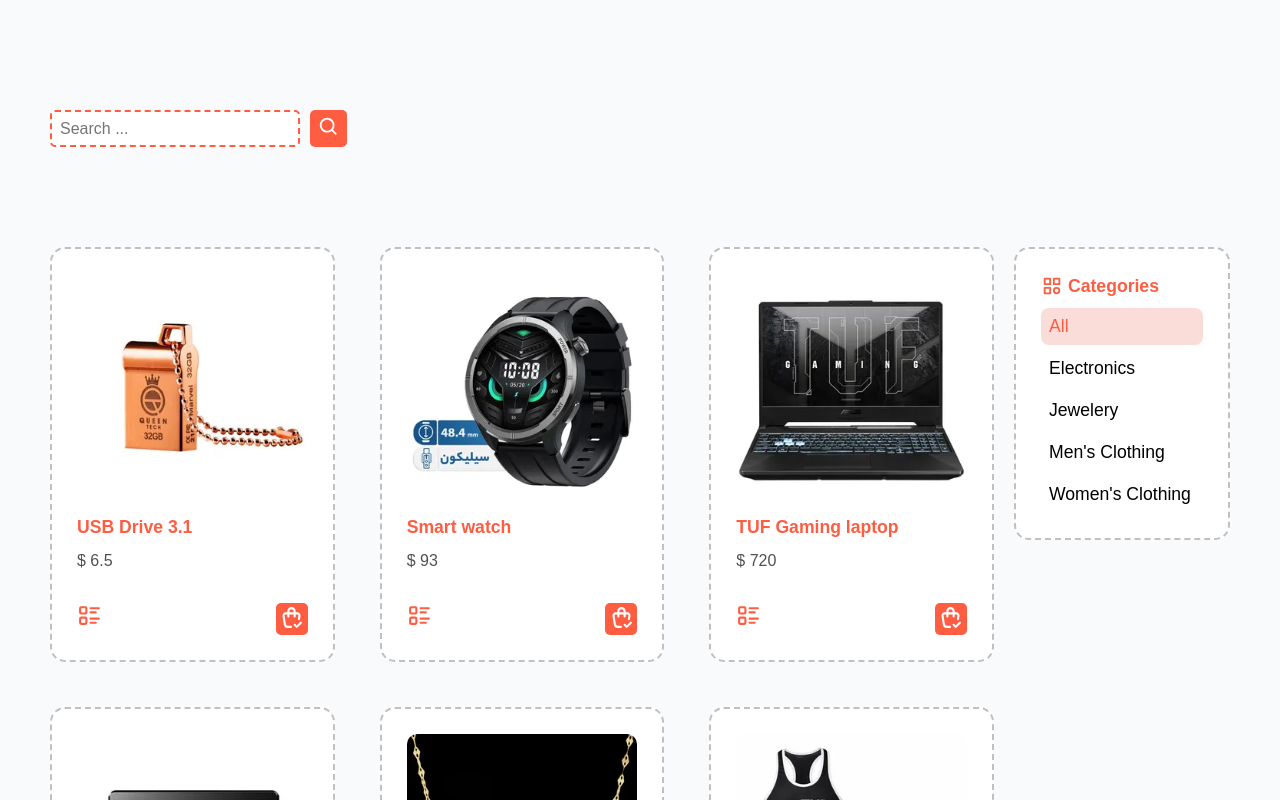
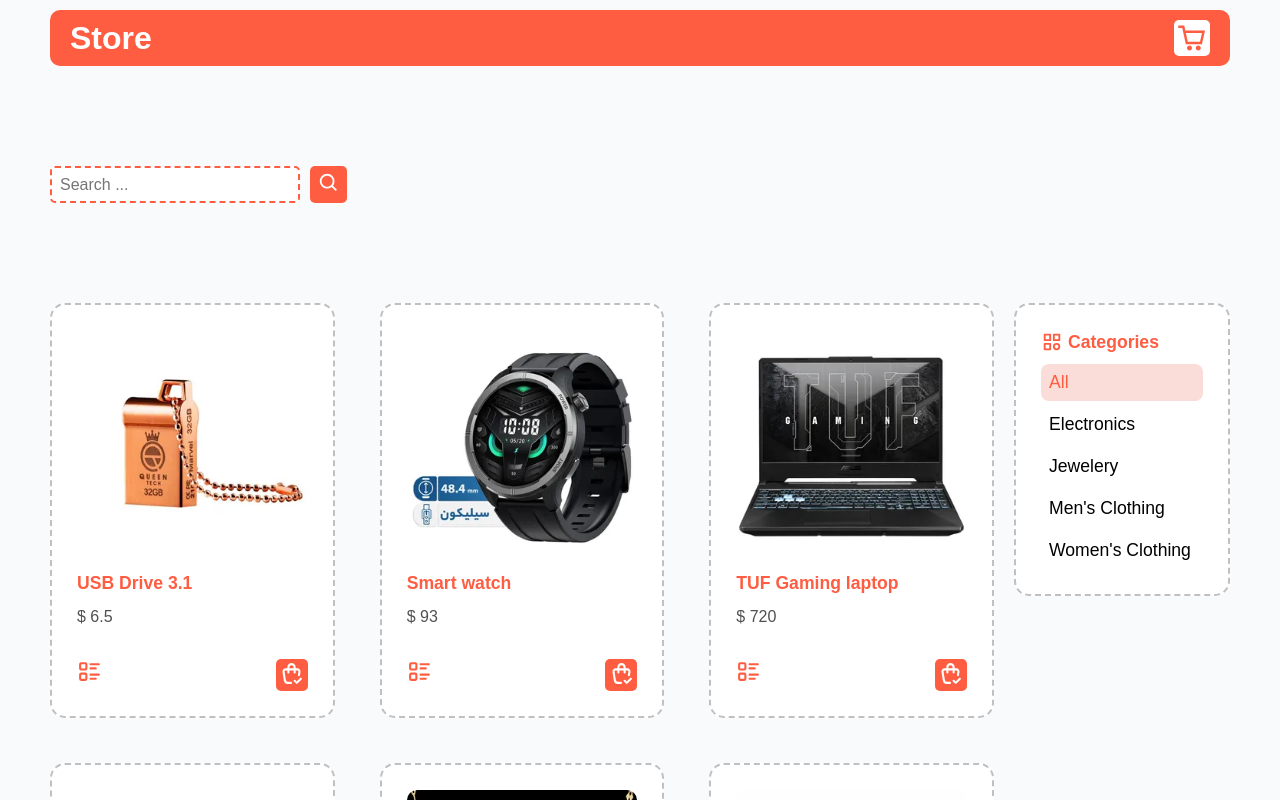
Before and after one commit to IliaMoradian11/react.js-store-app-context, a React (Vite) app: page /products in a window 1280 px wide. Shown: the top 800 px of the page. Built offline with nearby package versions, Linux system fonts and the light colour scheme.

Commit message:
Add layout to project

```diff
--- a/src/App.jsx
+++ b/src/App.jsx
@@ -4,6 +4,7 @@
 import PageNotFoundPage from "./pages/PageNotFoundPage";
 import SearchContext from "./contexts/SearchContext";
 import ProductDetailsPage from "./pages/ProductDetailsPage";
+import CartPage from "./pages/CartPage";
 
 function App() {
   return (
@@ -13,6 +14,7 @@
           <Route index element={<Navigate to={"/products"} replace={true} />} />
           <Route path="products" element={<ProductsPage />} />
           <Route path="products/:id" element={<ProductDetailsPage />} />
+          <Route path="cart" element={<CartPage />} />
           <Route path="*" element={<PageNotFoundPage />} />
         </Routes>
       </BrowserRouter>
--- a/src/components/FilterProducts.jsx
+++ b/src/components/FilterProducts.jsx
@@ -10,7 +10,7 @@
   const { category, dispatchCategory, search } = useContext(context);
 
   useEffect(() => {
-    const searchQuery = searchParams.get("search");
+    const searchQuery = searchParams.get("category");
     if (searchQuery)
       dispatchCategory({ type: "setNewValue", payload: searchQuery });
   }, []);
--- /dev/null
+++ b/src/components/Product.jsx
@@ -0,0 +1,68 @@
+import { useContext, useEffect, useState } from "react";
+import { TbListDetails, TbShoppingBagCheck } from "react-icons/tb";
+import { BiMinus, BiPlus } from "react-icons/bi";
+import { CgTrashEmpty } from "react-icons/cg";
+import { Link } from "react-router-dom";
+
+import { context } from "../contexts/SearchContext";
+
+import styles from "./Product.module.css";
+
+function Product({ product }) {
+  const [count, setCount] = useState(0);
+  const { dispatchCart, cart } = useContext(context);
+  const { id, image, title, price } = product;
+
+  useEffect(() => {
+    (async () => {
+      const wProduct = cart.find((productI) => {
+        if (productI.id === id) return productI.count;
+      });
+      setCount(wProduct ? wProduct.count : 0);
+    })();
+  }, [cart]);
+
+  return (
+    <div key={id} className={styles.product}>
+      <img src={image} alt={title} />
+      <p className={styles.title}>{title}</p>
+      <p className={styles.price}>$ {price}</p>
+      <div>
+        <Link to={`/products/${id}`}>
+          <TbListDetails size={25} color="#fe5d42" />
+        </Link>
+        <div>
+          {!!count && (
+            <>
+              <button
+                type="button"
+                onClick={() =>
+                  dispatchCart({ type: "remove", payload: product })
+                }
+              >
+                {count === 1 ? (
+                  <CgTrashEmpty size={25} color="#fff" />
+                ) : (
+                  <BiMinus size={25} color="#fff" />
+                )}
+              </button>
+              <span className={styles.count}>{count}</span>
+            </>
+          )}
+          <button
+            type="button"
+            onClick={() => dispatchCart({ type: "add", payload: product })}
+          >
+            {count ? (
+              <BiPlus size={25} color="#fff" />
+            ) : (
+              <TbShoppingBagCheck size={25} color="#fff" />
+            )}
+          </button>
+        </div>
+      </div>
+    </div>
+  );
+}
+
+export default Product;
--- /dev/null
+++ b/src/components/Product.module.css
@@ -0,0 +1,45 @@
+.product {
+  background: #fff;
+  border: 2px dashed silver;
+  display: flex;
+  flex-direction: column;
+  padding: 25px;
+  border-radius: 15px;
+}
+.product .title {
+  font-size: 1.1rem;
+  font-weight: 600;
+  color: #fe5d42;
+  margin: 10px 0;
+}
+.product .price {
+  color: #505050;
+  margin-bottom: 30px;
+}
+.product img {
+  border-radius: 10px;
+}
+.product div {
+  display: flex;
+  align-items: center;
+  justify-content: space-between;
+}
+.product div button {
+  background-color: #fe5d42;
+  border: none;
+  border-radius: 5px;
+  width: 32px;
+  height: 32px;
+  transition: all 0.2s ease-in-out;
+}
+.product div button:hover {
+  opacity: 0.8;
+}
+.product button,
+.product a {
+  cursor: pointer;
+}
+.count {
+  font-size: 1rem;
+  margin: 0 15px;
+}
--- a/src/components/ProductsContainer.jsx
+++ b/src/components/ProductsContainer.jsx
@@ -1,24 +1,12 @@
 import styles from "./ProductsContainer.module.css";
-import { TbListDetails, TbShoppingBagCheck } from "react-icons/tb";
-import { Link } from "react-router-dom";
+
+import Product from "./Product";
 
 function ProductsContainer({ productsToShow }) {
   return (
     <div className={styles.container}>
       {productsToShow.map((product) => (
-        <div key={product.id} className={styles.product}>
-          <img src={product.image} alt={product.title} />
-          <p className={styles.title}>{product.title}</p>
-          <p className={styles.price}>$ {product.price}</p>
-          <div>
-            <Link to={`/products/${product.id}`}>
-              <TbListDetails size={25} color="#fe5d42" />
-            </Link>
-            <button type="button">
-              <TbShoppingBagCheck size={25} color="#fff" />
-            </button>
-          </div>
-        </div>
+        <Product key={product.id} product={product} />
       ))}
     </div>
   );
--- a/src/components/ProductsContainer.module.css
+++ b/src/components/ProductsContainer.module.css
@@ -4,43 +4,3 @@
   grid-template-columns: repeat(auto-fill, minmax(250px, 1fr));
   gap: 45px;
 }
-.product {
-  background: #fff;
-  border: 2px dashed silver;
-  display: flex;
-  flex-direction: column;
-  padding: 25px;
-  border-radius: 15px;
-}
-.product .title {
-  font-size: 1.1rem;
-  font-weight: 600;
-  color: #fe5d42;
-  margin: 10px 0;
-}
-.product .price {
-  color: #505050;
-  margin-bottom: 30px;
-}
-.product img {
-  border-radius: 10px;
-}
-.product div {
-  display: flex;
-  align-items: center;
-  justify-content: space-between;
-}
-.product div button {
-  background-color: #fe5d42;
-  border: none;
-  border-radius: 5px;
-  width: 32px;
-  height: 32px;
-  transition: all 0.2s ease-in-out;
-}
-.product div button:hover {
-  opacity: 0.8;
-}
-.product div > * {
-  cursor: pointer;
-}
--- a/src/components/SearchBox.jsx
+++ b/src/components/SearchBox.jsx
@@ -11,8 +11,10 @@
 
   useEffect(() => {
     const searchQuery = searchParams.get("search");
-    if (searchQuery)
+    if (searchQuery) {
       dispatchSearch({ type: "setNewValue", payload: searchQuery });
+      setToSearchText(searchQuery);
+    }
   }, []);
 
   function inputChangeHandler(e) {
@@ -21,7 +23,6 @@
 
   function searchHandler(e) {
     e.preventDefault();
-    console.log(category);
     if (search && category) {
       setSearchParams({ category, search });
     } else if (search) {
--- a/src/contexts/SearchContext.jsx
+++ b/src/contexts/SearchContext.jsx
@@ -33,7 +33,37 @@
   }
 }
 
+function addProduct(state, action) {
+  return state.find((product) => product.id === action.payload.id)
+    ? state.map((product) => {
+        if (product.id !== action.payload.id) return product;
+        return { ...product, count: product.count + 1 };
+      })
+    : [...state, { ...action.payload, count: 1 }];
+}
+
+function removeProduct(state, action) {
+  return state.find((product) => product.id === action.payload.id)
+    ? state.map((product) => {
+        if (product.id !== action.payload.id) return product;
+        return { ...product, count: product.count - 1 };
+      })
+    : state.filter((product) => product.id !== action.payload.id);
+}
+
+function cartReducer(state, action) {
+  switch (action.type) {
+    case "add":
+      return addProduct(state, action);
+    case "remove":
+      return removeProduct(state, action);
+    default:
+      throw new Error("The value you pass to reducer is not valid");
+  }
+}
+
 function SearchContext({ children }) {
+  const [cart, dispatchCart] = useReducer(cartReducer, []);
   const [search, dispatchSearch] = useReducer(searchReducer, "");
   const [category, dispatchCategory] = useReducer(categoryReducer, "");
   const [toSearchText, setToSearchText] = useState("");
@@ -48,6 +78,8 @@
         dispatchCategory,
         toSearchText,
         setToSearchText,
+        cart,
+        dispatchCart,
       }}
     >
       {children}
--- /dev/null
+++ b/src/layouts/Layout.jsx
@@ -0,0 +1,21 @@
+import { CgShoppingCart } from "react-icons/cg";
+import { Link } from "react-router-dom";
+
+import styles from "./Layout.module.css";
+
+function Layout({ children }) {
+  return (
+    <>
+      <header className={styles.header}>
+        <h1>Store</h1>
+        <Link to="/cart">
+          <CgShoppingCart size={30} color="#fe5d42" />
+        </Link>
+      </header>
+      {children}
+      <footer className={styles.footer}>Developed by Ilia with ❤️</footer>
+    </>
+  );
+}
+
+export default Layout;
--- /dev/null
+++ b/src/layouts/Layout.module.css
@@ -0,0 +1,29 @@
+.header,
+.footer {
+  background-color: #fe5d42;
+  color: white;
+  padding: 20px;
+  border-radius: 10px;
+}
+.header {
+  padding: 10px 20px;
+  display: flex;
+  align-items: center;
+  justify-content: space-between;
+}
+.header a {
+  background-color: #fff;
+  padding: 3px;
+  height: 36px;
+  border-radius: 5px;
+  cursor: pointer;
+  transition: all 0.2s ease-in-out;
+}
+.header a:hover {
+  opacity: 0.9;
+}
+.footer {
+  font-size: 1.5rem;
+  text-align: center;
+  margin-top: 100px;
+}
--- /dev/null
+++ b/src/pages/CartPage.jsx
@@ -0,0 +1,5 @@
+function CartPage() {
+  return <div>CartPage</div>;
+}
+
+export default CartPage;
--- a/src/pages/ProductsPage.jsx
+++ b/src/pages/ProductsPage.jsx
@@ -4,6 +4,7 @@
 
 import { context } from "../contexts/SearchContext";
 
+import Layout from "../layouts/Layout";
 import SearchBox from "../components/SearchBox";
 import ProductsContainer from "../components/ProductsContainer";
 import FilterProducts from "../components/FilterProducts";
@@ -31,7 +32,7 @@
   }, [toSearchText, category]);
 
   return (
-    <>
+    <Layout>
       <SearchBox
         searchParams={searchParams}
         setSearchParams={setSearchParams}
@@ -46,7 +47,7 @@
           setSearchParams={setSearchParams}
         />
       </StyledDiv>
-    </>
+    </Layout>
   );
 }
 
```
